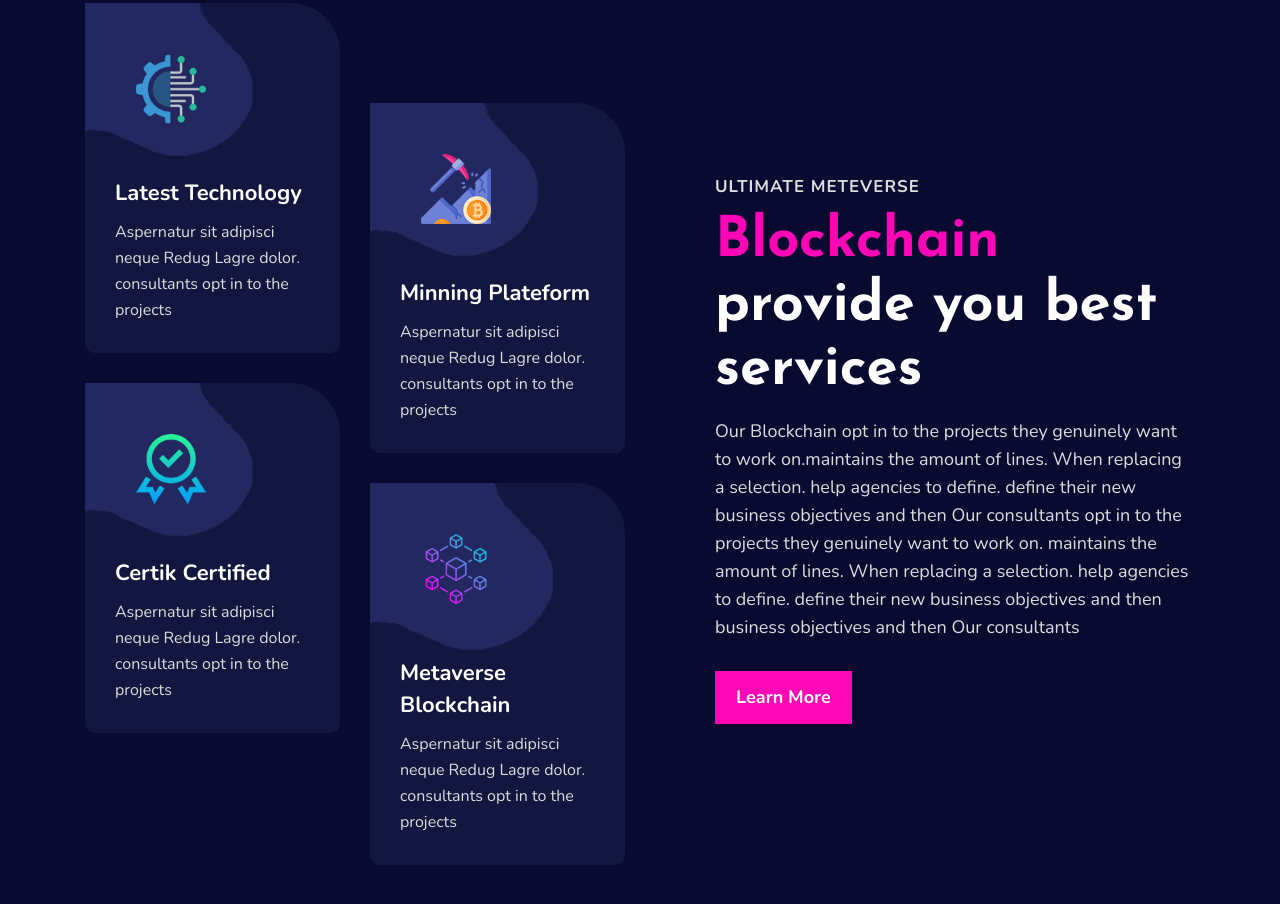
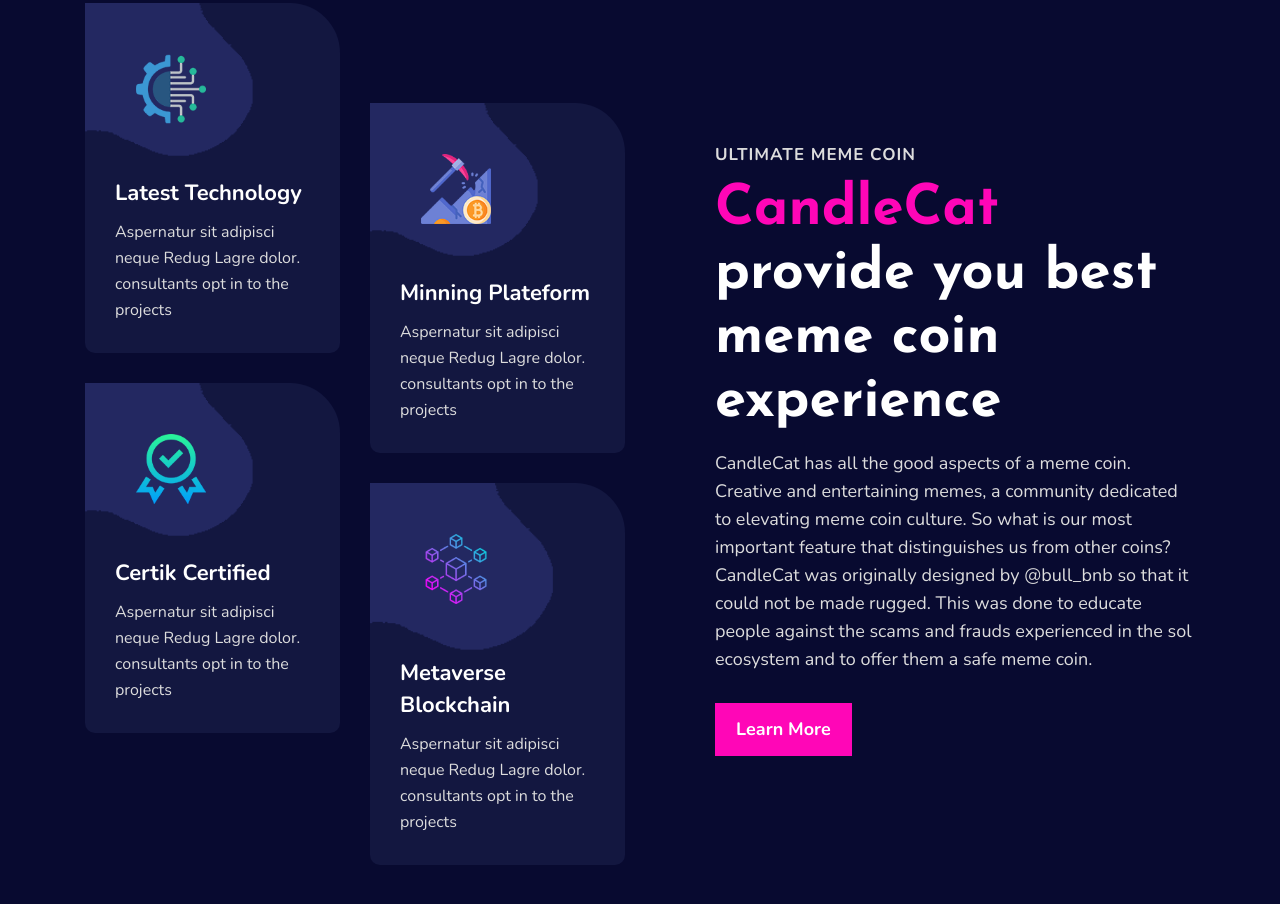
Before and after one commit to akagamina/candlecat, a plain HTML site: page index.html in a window 1280 px wide. Shown: the part 2506-3410 px from the top of the page. Drawn offline with nearby package versions, Linux system fonts and the light colour scheme.

Commit message:
Update index.html
Meme Coin Text change

```diff
--- a/index.html
+++ b/index.html
@@ -404,15 +404,10 @@
                     <!-- single-services End-->
                     <div class="col-xl-6 col-lg-6 col-md-12">
                         <div class="well-service-text ">
-                            <div class="top-text-title">Ultimate Meteverse</div>
-                            <h2 class="main-title"> <span class="color-text-bold"> Blockchain</span> provide you best
-                                services</h2>
-                            <p>Our Blockchain opt in to the projects they genuinely want to work on.maintains the amount
-                                of lines. When replacing a selection. help agencies to define. define their new business
-                                objectives and then Our consultants opt in to the projects they genuinely want to work
-                                on. maintains the amount of lines. When replacing a selection. help agencies to define.
-                                define their new business objectives and then business objectives and then Our
-                                consultants</p>
+                            <div class="top-text-title">Ultimate Meme Coin</div>
+                            <h2 class="main-title"> <span class="color-text-bold">
+CandleCat</span> provide you best meme coin experience </h2>
+                            <p>CandleCat has all the good aspects of a meme coin. Creative and entertaining memes, a community dedicated to elevating meme coin culture. So what is our most important feature that distinguishes us from other coins? CandleCat was originally designed by @bull_bnb so that it could not be made rugged. This was done to educate people against the scams and frauds experienced in the sol ecosystem and to offer them a safe meme coin.</p>
                             <a class="service-btn coin-btn" href="about.html">Learn More</a>
                         </div>
                     </div>
```
